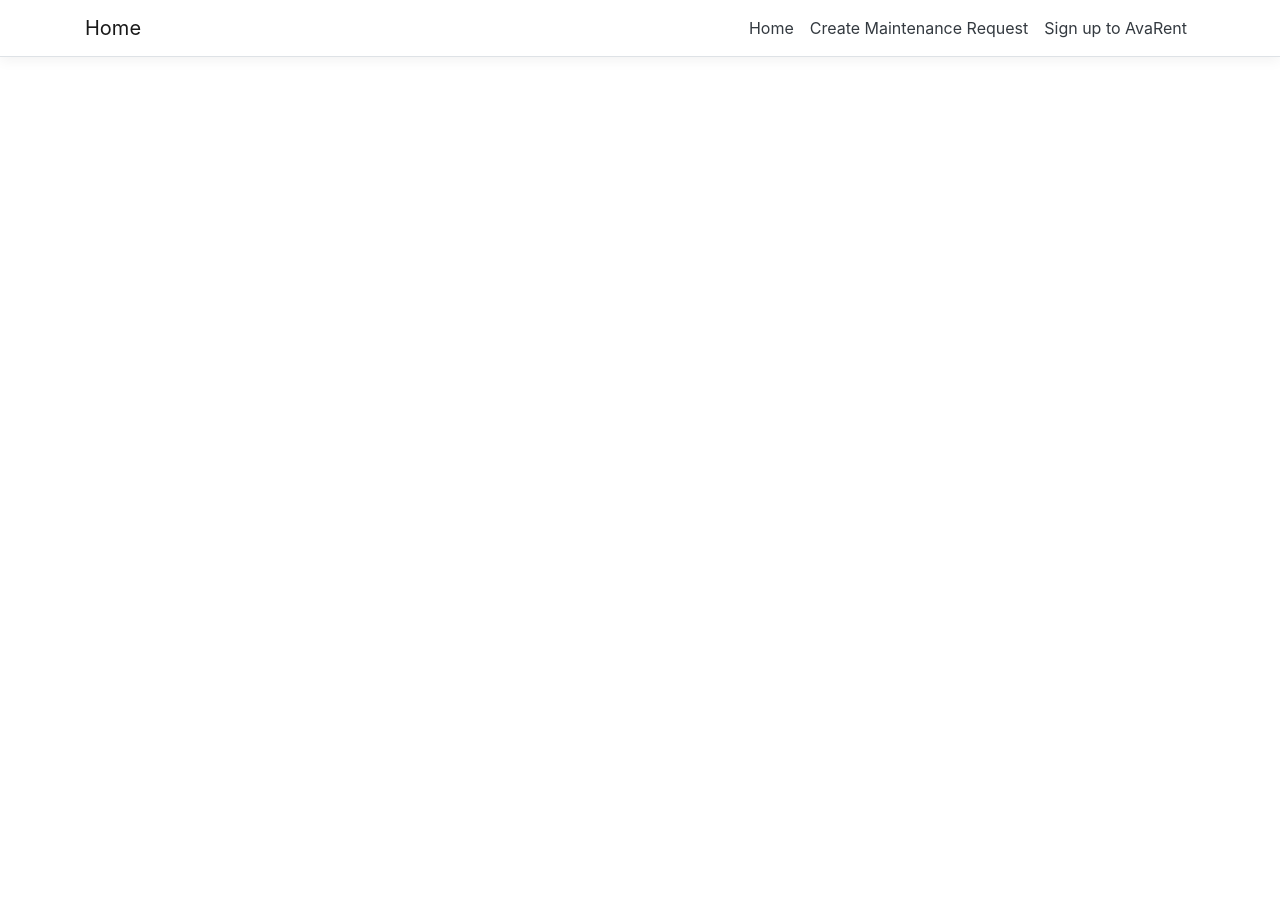
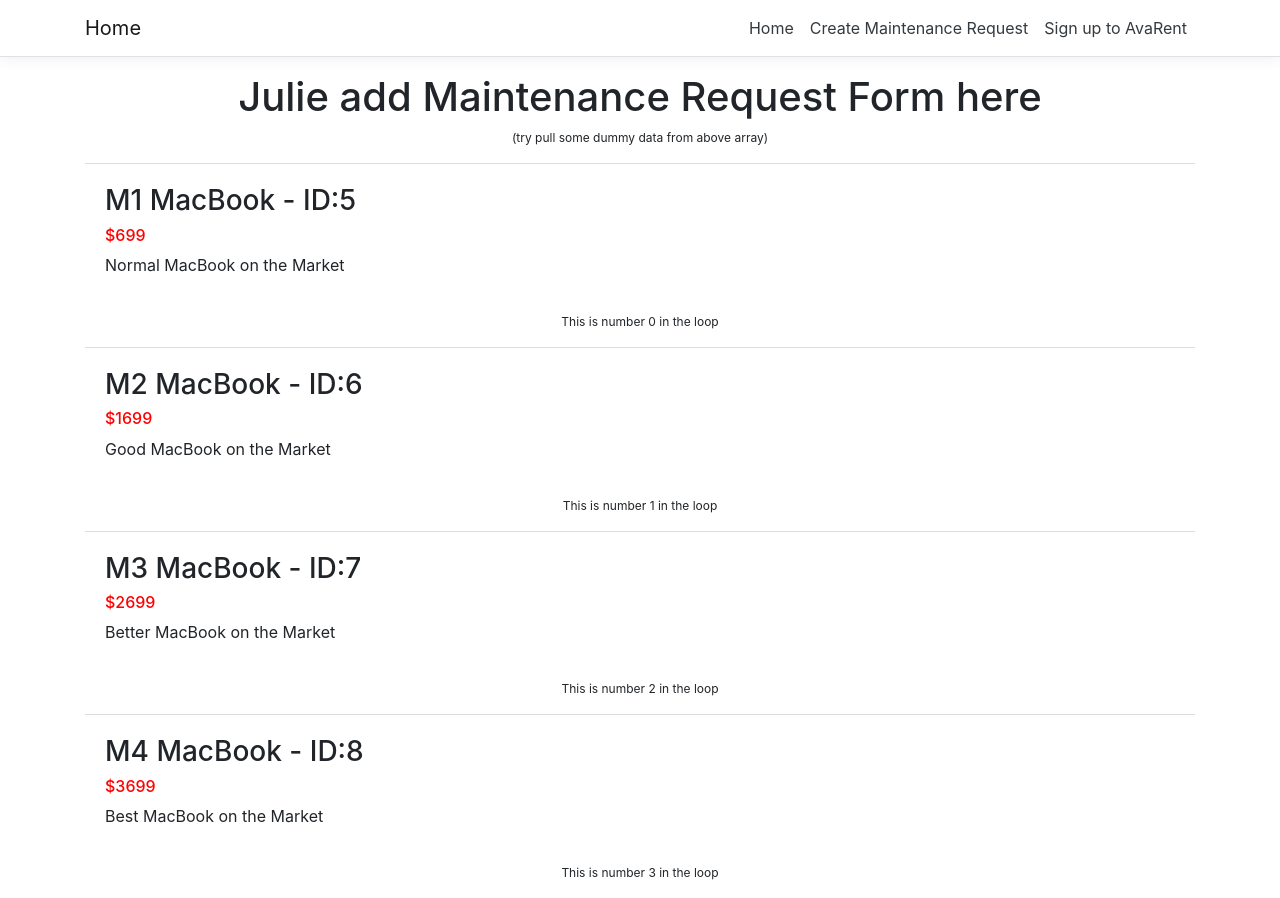
Before and after one commit to JulieToke/AvaRent, a React (Create React App) app in the folder Avanade.Core/ReactWebsiteDay1/ClientApp/: page /maintenance-request in a window 1280 px wide. Before the commit the page ends 800 px from the top, so only its background shows below. Built offline with nearby package versions, Linux system fonts and the light colour scheme.

Commit message:
Steve fixes to menu and prep

```diff
--- a/Avanade.Core/ReactWebsiteDay1/ClientApp/src/AppRouting.js
+++ b/Avanade.Core/ReactWebsiteDay1/ClientApp/src/AppRouting.js
@@ -2,20 +2,19 @@
 import { Route } from 'react-router';
 
 import Landing from './components/Landing';
-import Counter from './components/NewRequest';
-import Hello from './components/Hello';
-import ContactUs from './components/Contact';
-import ProductList from './components/MaintenanceRequest';
+import NewTenant from './components/NewTenant';
+// import Hello from './components/Hello';
+//import ContactUs from './components/Contact';
+import MaintenanceRequest from './components/MaintenanceRequest';
 
 const AppRouting = () => {
 
     return (
         <Fragment>
             <Route exact={true} path="/" component={Landing} />
-            <Route exact={true} path="/counter" component={Counter} />
-            <Route exact={true} path="/services" component={Hello} />
-            <Route exact={true} path="/productlist" component={ProductList} />
-            <Route exact={true} path="/contact" component={ContactUs} />
+            <Route exact={true} path="/maintenance-request" component={MaintenanceRequest} />
+            <Route exact={true} path="/new-tenant" component={NewTenant} />
+
         </Fragment>
     );
 };
--- a/Avanade.Core/ReactWebsiteDay1/ClientApp/src/components/Contact.js
+++ b/Avanade.Core/ReactWebsiteDay1/ClientApp/src/components/Contact.js
@@ -1,5 +1,3 @@
-import { Fragment } from "react";
-
 const ContactUs = (props) => {
     return (
         <div>
--- a/Avanade.Core/ReactWebsiteDay1/ClientApp/src/components/MaintenanceRequest.js
+++ b/Avanade.Core/ReactWebsiteDay1/ClientApp/src/components/MaintenanceRequest.js
@@ -1,6 +1,6 @@
 import { Fragment, useEffect, useState } from "react";
 
-const ProductList = (props) => {
+const MaintenanceRequest = (props) => {
 
     const product = { id: 3, name: 'M1 MacBook', description: 'Normal MacBook on the Market', price: 699.00 };
 
@@ -17,7 +17,7 @@
     }
 
     const bottomStyle = {
-        fontSize: '8px',
+        fontSize: '12px',
         textAlign: 'center'
     }
 
@@ -28,7 +28,9 @@
     return (
         <Fragment>
 
-            <h1 style={titleStyle}>List of Products Here</h1>
+            <h1 style={titleStyle}>Julie add Maintenance Request Form here</h1>
+
+            <p style={bottomStyle}>(try pull some dummy data from above array)</p>
 
             {products.map((pr, i) =>
                 <Fragment key={i}>
@@ -43,7 +45,7 @@
 
 };
 
-export default ProductList;
+export default MaintenanceRequest;
 
 const Product3 = (props) => {
 
--- a/Avanade.Core/ReactWebsiteDay1/ClientApp/src/components/NewRequest.js
+++ /dev/null
@@ -1,33 +0,0 @@
-import { Fragment, useState } from "react";
-import { Form, Button, Input } from 'reactstrap';
-
-const Counter = ()  => {
-
-    const [counter, setCounter] = useState(1);
-
-    const increaseCounter = () => {
-        setCounter(counter+1)
-    }
-
-    const multiplyCounter = () => {
-        setCounter(counter * 2)
-    }
-
-    return <Fragment>
-        <div><p>I am a Counter and my Count is {counter}</p></div>
-
-
-        <div><p><Button color="Danger" onClick={increaseCounter}>Increase Counter by 1</Button></p></div>
-        <div><p><button onClick={multiplyCounter}>Multiply Counter by 2</button></p></div>
-
-        <Form>
-            <p><Input type="text" placeholder="Name"></Input></p>
-            <p><Input type="text" placeholder="Address"></Input></p>
-            <h4>Requirements</h4>
-            <p><Input type="text" placeholder="Bedrooms"></Input></p>
-        </Form>
-
-    </Fragment>
-
-};
-export default Counter;
--- /dev/null
+++ b/Avanade.Core/ReactWebsiteDay1/ClientApp/src/components/NewTenant.js
@@ -0,0 +1,39 @@
+import { Fragment, useState } from "react";
+import { Form, Button, Input, FormGroup, Label } from 'reactstrap';
+
+const NewTenant = ()  => {
+
+    const [counter, setCounter] = useState(1);
+
+    const increaseCounter = () => {
+        setCounter(counter+1)
+    }
+
+    const multiplyCounter = () => {
+        setCounter(counter * 2)
+    }
+
+    return <Fragment>
+        {/*<div><p>I am a Counter and my Count is {counter}</p></div>*/}
+
+
+        {/*<div><p><Button color="Danger" onClick={increaseCounter}>Increase Counter by 1</Button></p></div>*/}
+        {/*<div><p><button onClick={multiplyCounter}>Multiply Counter by 2</button></p></div>*/}
+
+        <Form>
+            <h4>Your Details</h4>
+            <p><Input type="text" placeholder="Name"></Input></p>
+            <p><Input type="text" placeholder="Address"></Input></p>
+            <h4>Requirements</h4>
+            <FormGroup row>
+                <Label>Bedrooms</Label>
+            <p><Input type="text" placeholder="Bedrooms"></Input></p>
+                <Button type="submit" className="success">Submit</Button>
+            </FormGroup>
+
+        </Form>
+
+    </Fragment>
+
+};
+export default NewTenant;
--- a/Avanade.Core/ReactWebsiteDay1/ClientApp/src/controls/NavMenu.js
+++ b/Avanade.Core/ReactWebsiteDay1/ClientApp/src/controls/NavMenu.js
@@ -38,11 +38,11 @@
                               </NavItem>
 
                               <NavItem>
-                                  <NavLink tag={Link} className="text-dark" to="/counter">Create Maintenance Request</NavLink>
+                                  <NavLink tag={Link} className="text-dark" to="/maintenance-request">Create Maintenance Request</NavLink>
                               </NavItem>
 
                               <NavItem>
-                                  <NavLink tag={Link} className="text-dark" to="/about">Sign up to AvaRent</NavLink>
+                                  <NavLink tag={Link} className="text-dark" to="/new-tenant">Sign up to AvaRent</NavLink>
                               </NavItem>
 
                           </ul>
```
